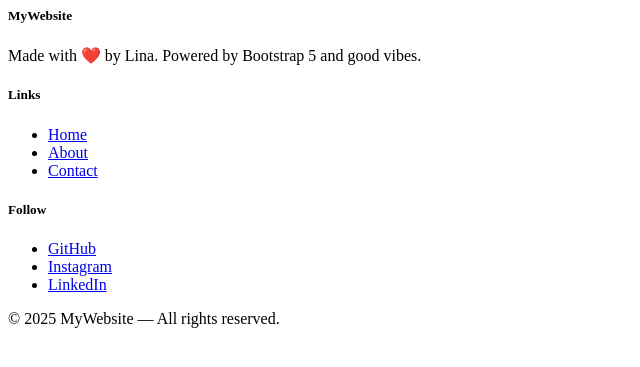
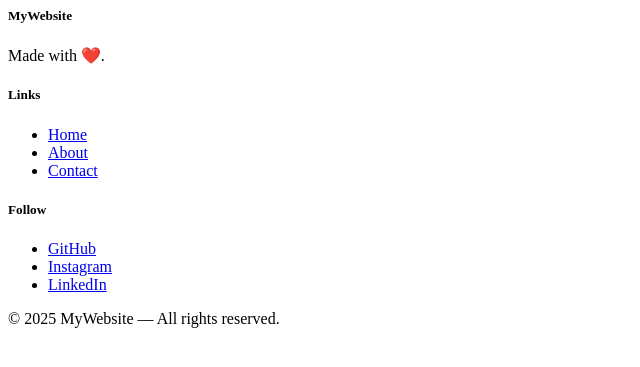
Before and after one commit to ayu-dash/simple-php-mvc-framework, a PHP site: page /simple-php-mvc-framework/app/Views/Partials/footer.php in a window 1280 px wide. Shown: the top 367 px of the page, without its empty margins (0-640 px from the left). Run offline with PHP 8.4, Linux system fonts and the light colour scheme.

Commit message:
Update footer.php

```diff
--- a/app/Views/Partials/footer.php
+++ b/app/Views/Partials/footer.php
@@ -4,7 +4,7 @@
         <div class="col-lg-6 col-md-12 mb-4 mb-md-0">
           <h5 class="text-uppercase">MyWebsite</h5>
           <p>
-            Made with ❤️ by Lina. Powered by Bootstrap 5 and good vibes.
+            Made with ❤️.
           </p>
         </div>
 
```
